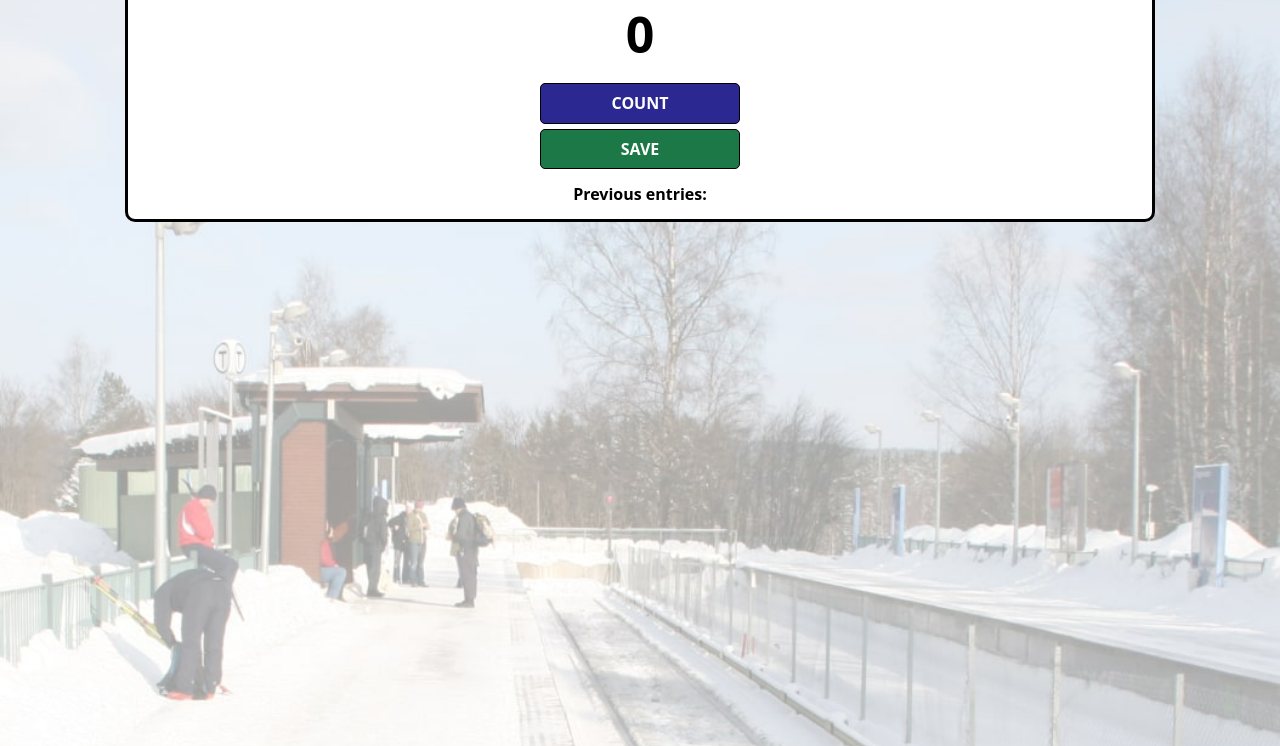
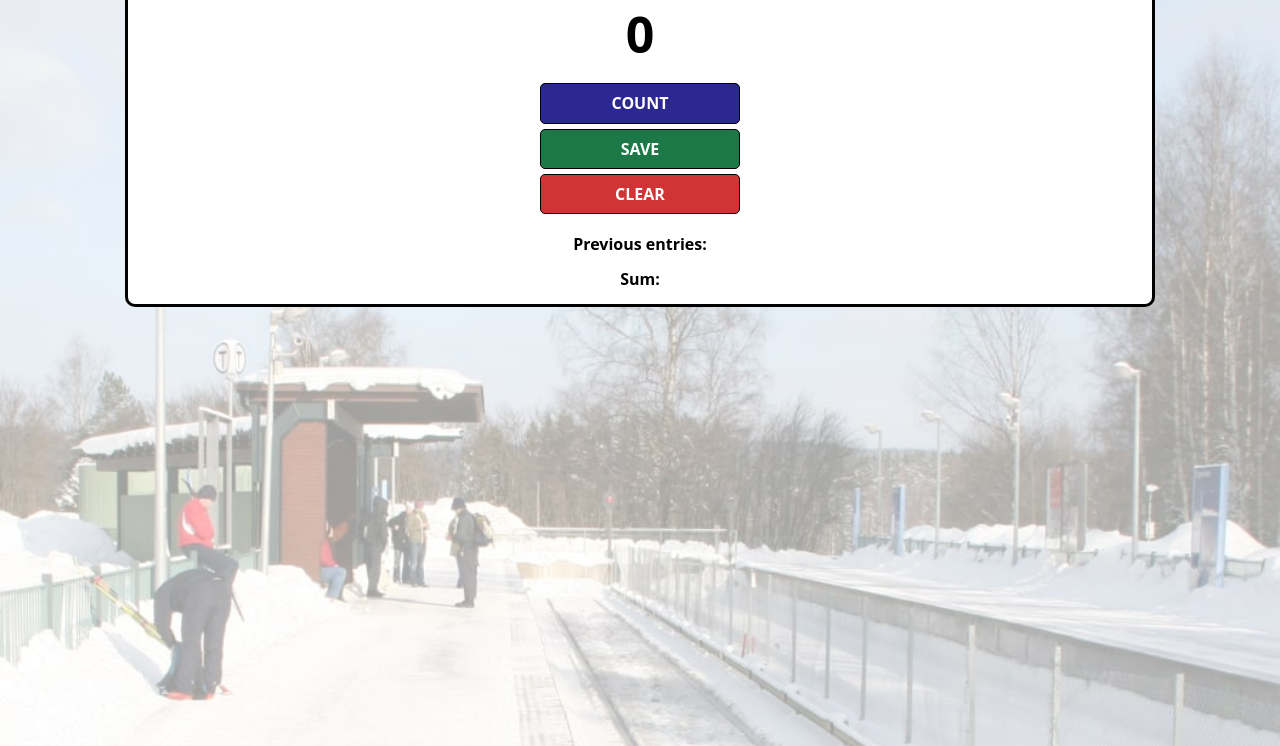
Before and after one commit to MobinNaybin/passenger-counter, a plain HTML site: page index.html in a window 1280 px wide. Shown: the part 54-800 px from the top of the page. Drawn offline with nearby package versions, Linux system fonts and the light colour scheme.

Commit message:
Update index.html

```diff
--- a/index.html
+++ b/index.html
@@ -6,9 +6,13 @@
         <div class="container">
             <h1>Passenger Counter</h1>
             <h2 id="count-el">0</h2>
-            <button id="increment-btn" onclick="increment()">COUNT</button>
-            <button id="save-btn" onclick="save()">SAVE</button>
+            <div class="buttons">
+                <button id="increment-btn" onclick="increment()">COUNT</button>
+                <button id="save-btn" onclick="save()">SAVE</button>
+                <button id="clear-btn" onclick="clean()">CLEAR</button>
+            </div>
             <p id="save-el">Previous entries: </p>
+            <p id="sum-el">Sum:</p>
         </div>
         <script src="index.js">
 
```
